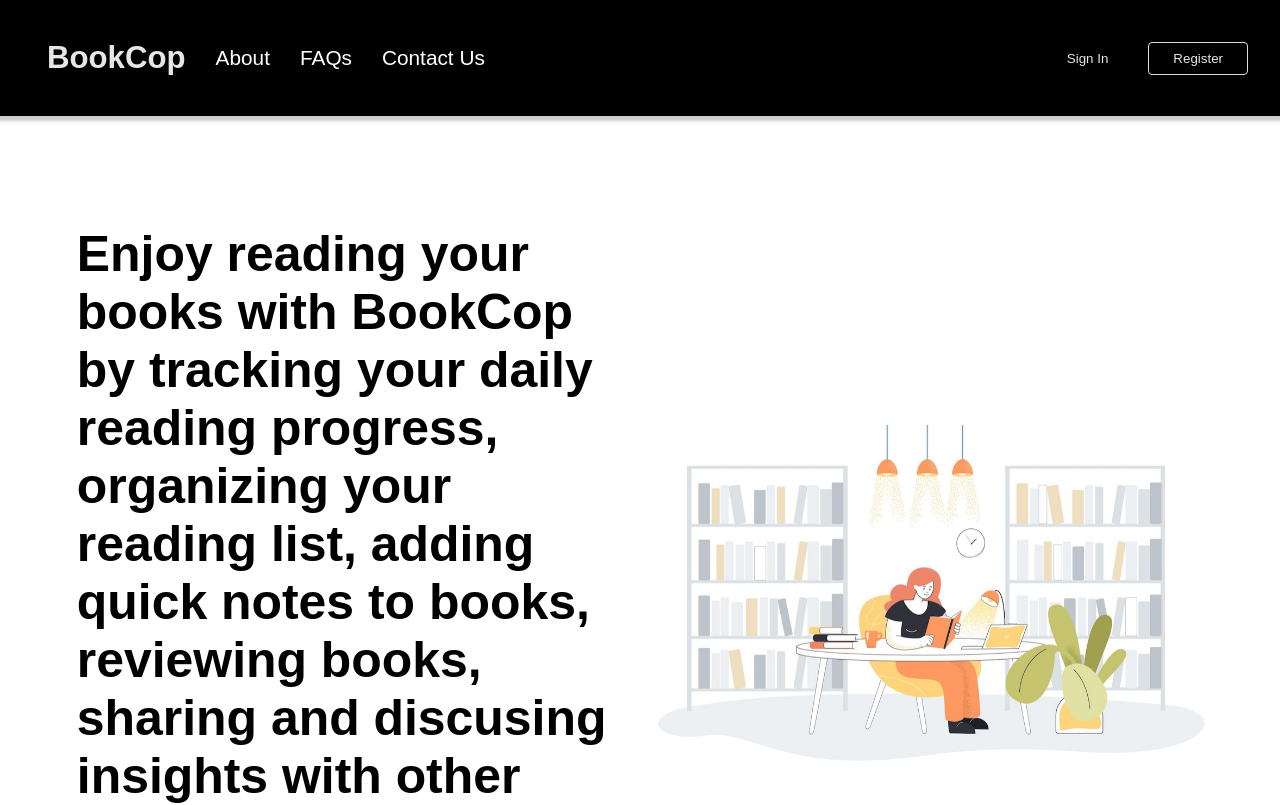
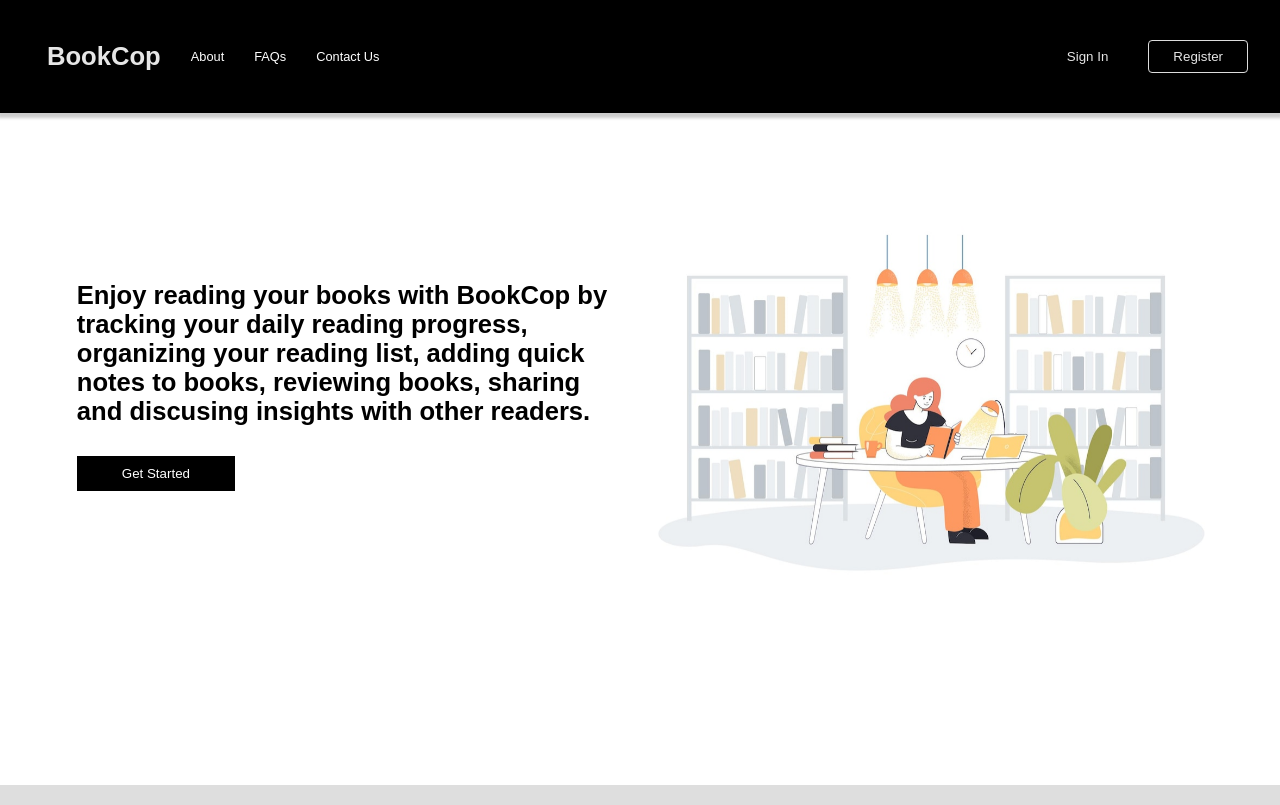
Before and after one commit to odb23/bookcop, a website: page index.html in a window 1280 px wide. Shown: the top 805 px of the page. Drawn offline with nearby package versions, Linux system fonts and the light colour scheme.

Commit message:
index font size fix

```diff
--- a/index.css
+++ b/index.css
@@ -8,7 +8,7 @@
     flex-direction: column;
     align-items: flex-start;
     width: 50%;
-    font-size: larger;
+
 }
 
 #get-started {
--- a/index.html
+++ b/index.html
@@ -17,7 +17,7 @@
     <header>
         <nav class="container2 flex">
             <div class="flex">
-                <h1 class="nav-contents animate__animated animate__wobble">BookCop</h1>
+                <h1 class="f-medium f-large nav-contents animate__animated">BookCop</h1>
                 <a href="src/screens/about _us/about_us.html" class="nav-contents">About</a>
                 <a href="src/screens/faqs/faqs.html" class="nav-contents">FAQs</a>
                 <a href="src/screens/contact/contact.html" class="nav-contents">Contact Us</a>
--- a/style.css
+++ b/style.css
@@ -7,7 +7,7 @@
 
 body {
     position: relative;
-    font-size: 1.3rem;
+    font-size: 1vw;
     font-family: Arial, Helvetica, sans-serif;
 }
 a {
@@ -48,6 +48,15 @@
     cursor: auto;
     box-shadow: 0 3px 3px 2px #ccc;
     color: rgba(255, 255, 255, 0.9)
+}
+
+
+.f-medium{
+    font-size: 1.5vw;
+}
+
+.f-large{
+    font-size: 2vw
 }
 
 header nav {
@@ -141,3 +150,7 @@
   .social:hover {
     opacity: 0.7;
   }
+
+  @media screen and (max-width: 420px) {
+
+  }
```
